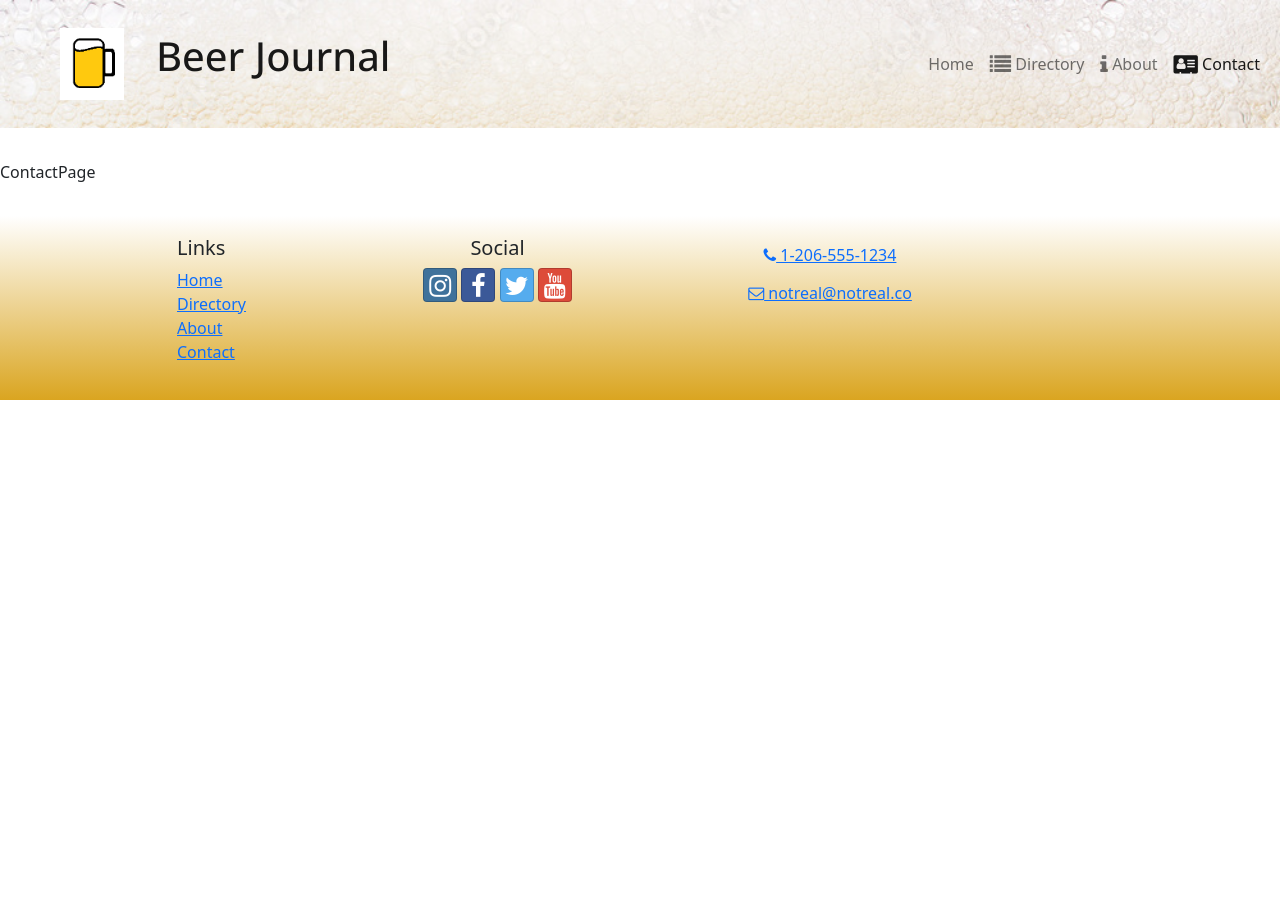
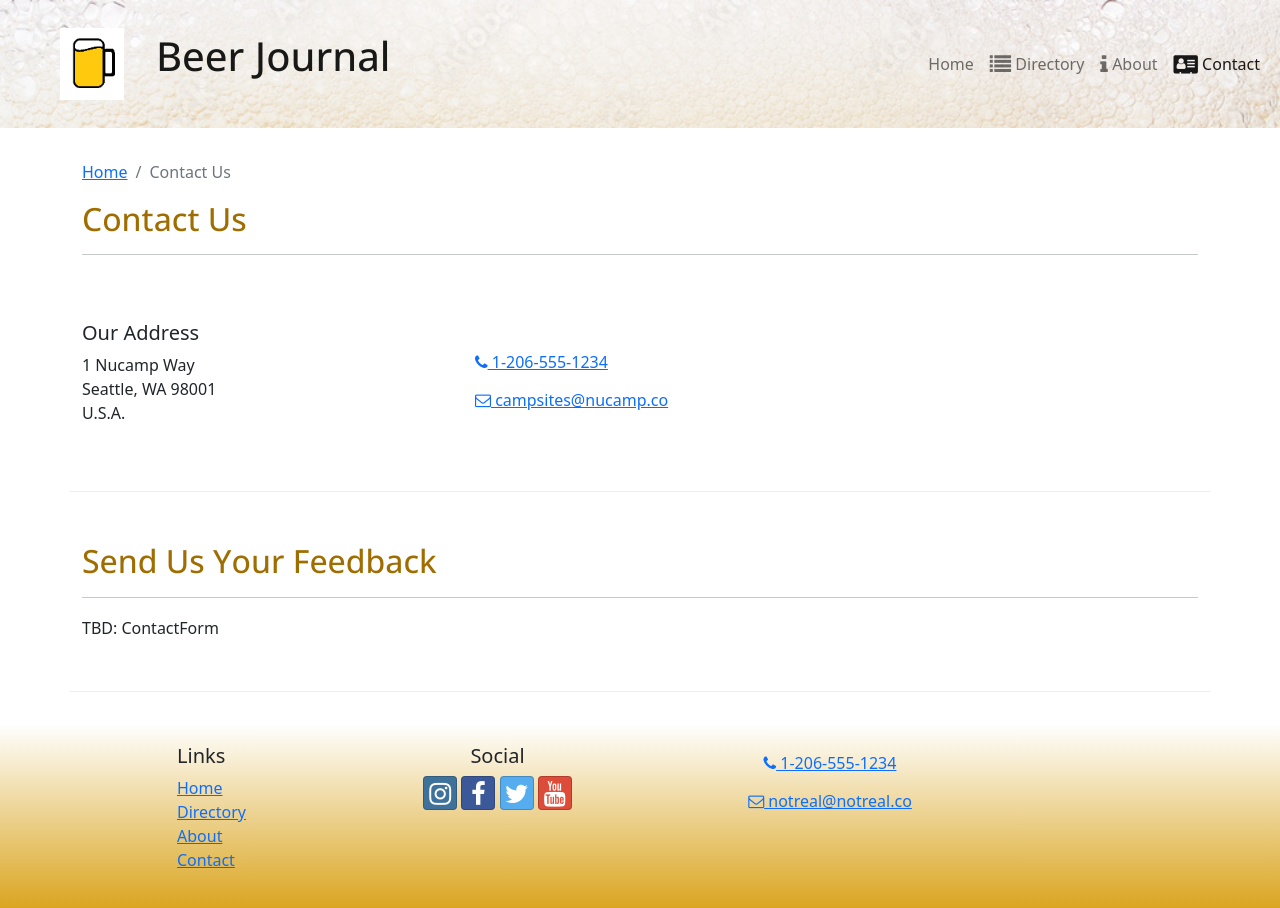
Before and after one commit to Happymrbuny/ReactBeerJournal, a React (Create React App) app: page /contact in a window 1280 px wide. Before the commit the page ends 800 px from the top, so only its background shows below. Built offline with nearby package versions, Linux system fonts and the light colour scheme.

Commit message:
ContactPage

```diff
--- a/src/pages/ContactPage.js
+++ b/src/pages/ContactPage.js
@@ -1,9 +1,50 @@
+import { Container, Col, Row } from 'reactstrap';
+import SubHeader from '../components/SubHeader';
+
 const ContactPage = () => {
     return (
-        <div>
-            ContactPage
-        </div>
-    )
+        <Container>
+            <SubHeader current='Contact Us' />
+
+            <Row className='row-content align-items-center'>
+                <Col sm='4'>
+                    <h5>Our Address</h5>
+                    <address>
+                        1 Nucamp Way
+                        <br />
+                        Seattle, WA 98001
+                        <br />
+                        U.S.A.
+                    </address>
+                </Col>
+                <Col>
+                    <a
+                        role='button'
+                        className='btn btn-link'
+                        href='tel:+12065551234'
+                    >
+                        <i className='fa fa-phone' /> 1-206-555-1234
+                    </a>
+                    <br />
+                    <a
+                        role='button'
+                        className='btn btn-link'
+                        href='mailto:fakeemail@fakeemail.co'
+                    >
+                        <i className='fa fa-envelope-o' /> campsites@nucamp.co
+                    </a>
+                </Col>
+            </Row>
+
+            <Row className='row-content'>
+                <Col xs='12'>
+                    <h2>Send Us Your Feedback</h2>
+                    <hr />
+                </Col>
+                <Col md='10'>TBD: ContactForm</Col>
+            </Row>
+        </Container>
+    );
 };
 
 export default ContactPage;
```
